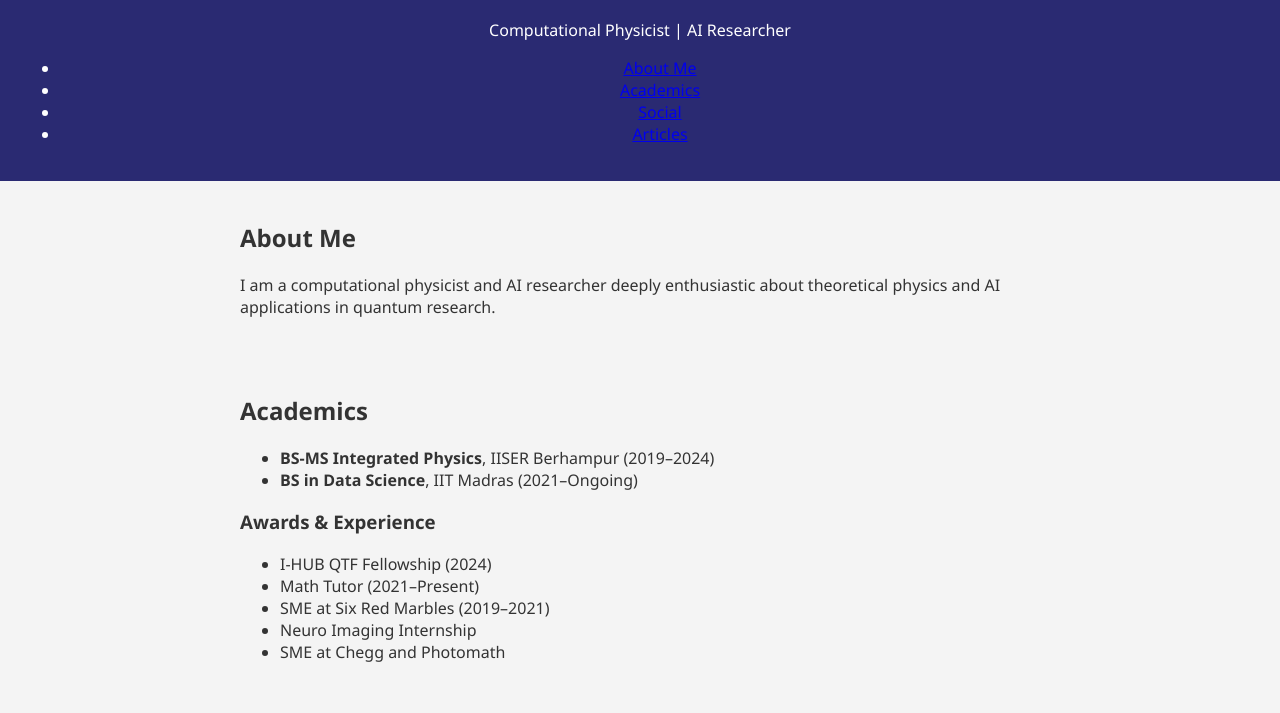
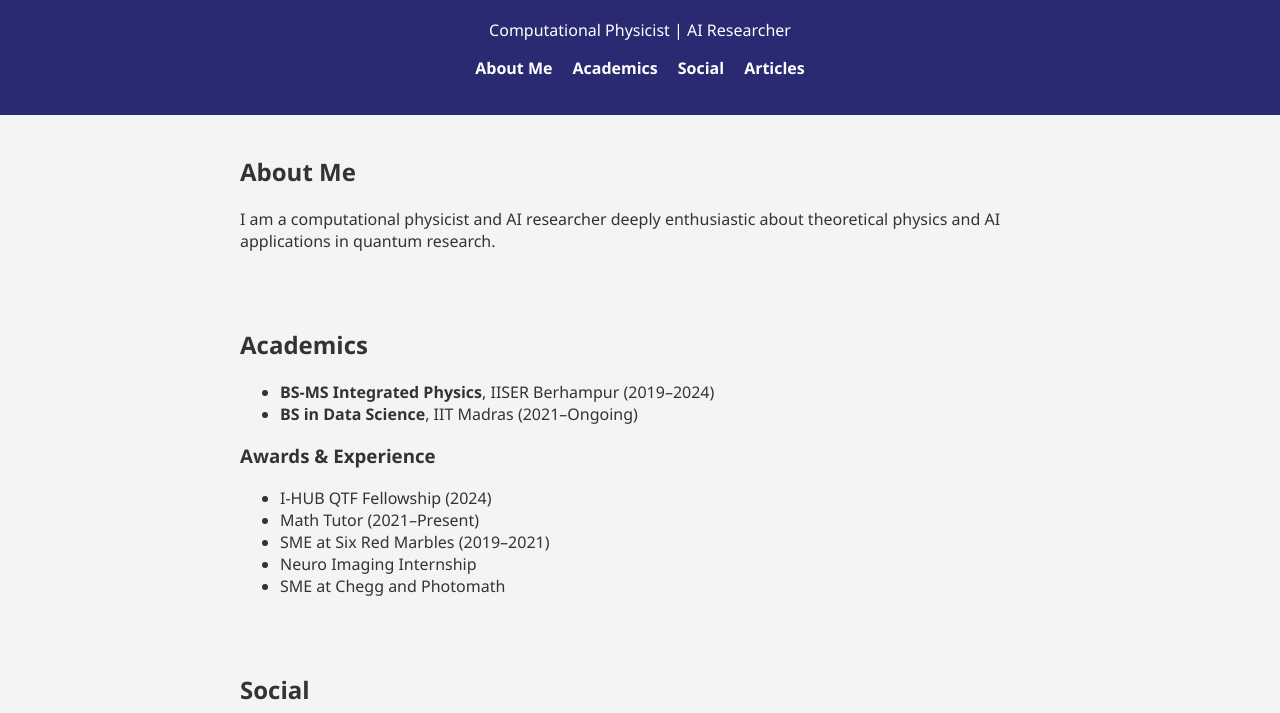
Before and after one commit to geekybobz/web_protfolio, a plain HTML site: page index.html in a window 1280 px wide. Shown: the part 87-800 px from the top of the page. Drawn offline with Linux system fonts and the light colour scheme.

Commit message:
Update style.css

```diff
--- a/style.css
+++ b/style.css
@@ -1,9 +1,9 @@
 body {
   font-family: 'Segoe UI', sans-serif;
   margin: 0;
-  padding: 0;
   background: #f4f4f4;
   color: #333;
+  scroll-behavior: smooth;
 }
 
 header {
@@ -13,22 +13,33 @@ header {
   text-align: center;
 }
 
+.nav-menu {
+  list-style: none;
+  padding: 0;
+  display: flex;
+  justify-content: center;
+  gap: 20px;
+  margin-top: 10px;
+}
+
+.nav-menu li {
+  display: inline;
+}
+
+.nav-menu a {
+  color: #fff;
+  text-decoration: none;
+  font-weight: bold;
+}
+
+.nav-menu a:hover {
+  text-decoration: underline;
+}
+
 section {
   padding: 20px;
   max-width: 800px;
   margin: auto;
-}
-
-section img {
-  max-width: 150px;
-  border-radius: 50%;
-}
-
-.card {
-  background: white;
-  padding: 15px;
-  margin: 10px 0;
-  border-left: 5px solid #2a2a72;
 }
 
 footer {
```
